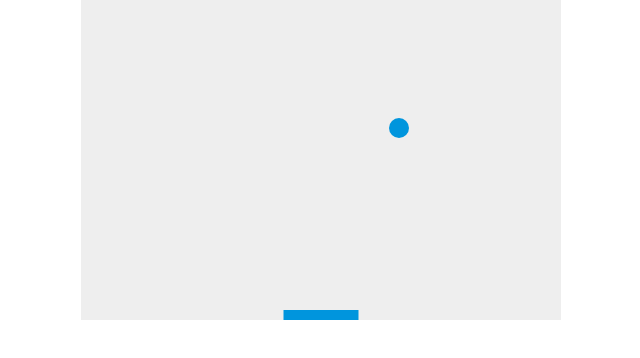
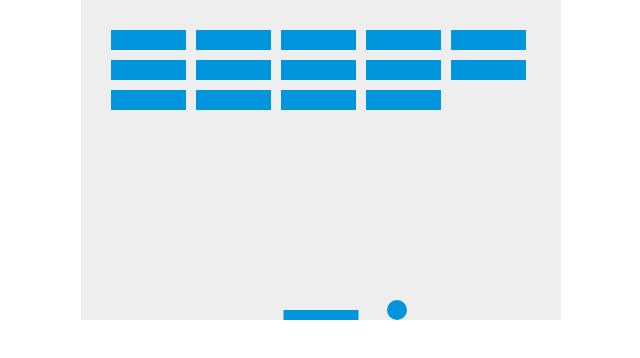
Before and after one commit to jsm-txt/BreakOut, a website: page index.html in a window 1280 px wide. Shown: the whole page, without its empty margins (319-959 px from the left). Drawn offline with Linux system fonts and the light colour scheme.

Commit message:
Collision detection

```diff
--- a/index.html
+++ b/index.html
@@ -15,85 +15,135 @@
 <script>
 	var canvas = document.getElementById("myCanvas");
 var ctx = canvas.getContext("2d");
-    var x = canvas.width/2;
-    var y = canvas.height-30;
+var ballRadius = 10;
+var x = canvas.width / 2;
+var y = canvas.height - 30;
 var dx = 2;
 var dy = -2;
-    var ballRadius = 10;
-
 var paddleHeight = 10;
 var paddleWidth = 75;
-    var paddleX = (canvas.width-paddleWidth) / 2;
+var paddleX = (canvas.width - paddleWidth) / 2;
 var rightPressed = false;
 var leftPressed = false;
+var brickRowCount = 3;
+var brickColumnCount = 5;
+var brickWidth = 75;
+var brickHeight = 20;
+var brickPadding = 10;
+var brickOffsetTop = 30;
+var brickOffsetLeft = 30;
+
+var bricks = [];
+for (var c = 0; c < brickColumnCount; c++) {
+    bricks[c] = [];
+    for (var r = 0; r < brickRowCount; r++) {
+        bricks[c][r] = { x: 0, y: 0, status: 1 };
+    }
+}
+
 document.addEventListener("keydown", keyDownHandler, false);
 document.addEventListener("keyup", keyUpHandler, false);
 
 function keyDownHandler(e) {
-    if(e.key == "Right" || e.key == "ArrowRight") {
+    if (e.key == "Right" || e.key == "ArrowRight") {
         rightPressed = true;
     }
-    else if(e.key == "Left" || e.key == "ArrowLeft") {
+    else if (e.key == "Left" || e.key == "ArrowLeft") {
         leftPressed = true;
     }
 }
 
 function keyUpHandler(e) {
-        if(e.key == "Right" || e.key == "ArrowRight") {
+    if (e.key == "Right" || e.key == "ArrowRight") {
         rightPressed = false;
     }
-        else if(e.key == "Left" || e.key == "ArrowLeft") {
+    else if (e.key == "Left" || e.key == "ArrowLeft") {
         leftPressed = false;
     }
 }
-
+function collisionDetection() {
+    for (var c = 0; c < brickColumnCount; c++) {
+        for (var r = 0; r < brickRowCount; r++) {
+            var b = bricks[c][r];
+            if (b.status == 1) {
+                if (x > b.x && x < b.x + brickWidth && y > b.y && y < b.y + brickHeight) {
+                    dy = -dy;
+                    b.status = 0;
+                }
+            }
+        }
+    }
+}
 function drawBall() {
-    ctx.arc(x, y, ballRadius, 0, Math.PI*2);
     ctx.beginPath();
-    ctx.arc(x, y, 10, 0, Math.PI*2);
+    ctx.arc(x, y, ballRadius, 0, Math.PI * 2);
     ctx.fillStyle = "#0095DD";
     ctx.fill();
     ctx.closePath();
 }
-
 function drawPaddle() {
     ctx.beginPath();
-        ctx.rect(paddleX, canvas.height-paddleHeight, paddleWidth, paddleHeight);
+    ctx.rect(paddleX, canvas.height - paddleHeight, paddleWidth, paddleHeight);
     ctx.fillStyle = "#0095DD";
     ctx.fill();
     ctx.closePath();
 }
+function drawBricks() {
+    for (var c = 0; c < brickColumnCount; c++) {
+        for (var r = 0; r < brickRowCount; r++) {
+            if (bricks[c][r].status == 1) {
+                var brickX = (c * (brickWidth + brickPadding)) + brickOffsetLeft;
+                var brickY = (r * (brickHeight + brickPadding)) + brickOffsetTop;
+                bricks[c][r].x = brickX;
+                bricks[c][r].y = brickY;
+                ctx.beginPath();
+                ctx.rect(brickX, brickY, brickWidth, brickHeight);
+                ctx.fillStyle = "#0095DD";
+                ctx.fill();
+                ctx.closePath();
+            }
+        }
+    }
+}
 
 function draw() {
     ctx.clearRect(0, 0, canvas.width, canvas.height);
+    drawBricks();
     drawBall();
     drawPaddle();
+    collisionDetection();
 
-    if(x + dx > canvas.width-ballRadius || x + dx < ballRadius) {
+    if (x + dx > canvas.width - ballRadius || x + dx < ballRadius) {
         dx = -dx;
     }
-    if(y + dy > canvas.height-ballRadius || y + dy < ballRadius) {
+    if (y + dy < ballRadius) {
         dy = -dy;
     }
-
-    if(rightPressed) {
-        paddleX += 7;
-        if (paddleX + paddleWidth > canvas.width){
-            paddleX = canvas.width - paddleWidth;
+    else if (y + dy > canvas.height - ballRadius) {
+        if (x > paddleX && x < paddleX + paddleWidth) {
+            if (y = y - paddleHeight) {
+                dy = -dy;
             }
         }
-    else if(leftPressed) {
+        else {
+            alert("GAME OVER");
+            document.location.reload();
+            clearInterval(interval); // Needed for Chrome to end game
+        }
+    }
+
+    if (rightPressed && paddleX < canvas.width - paddleWidth) {
+        paddleX += 7;
+    }
+    else if (leftPressed && paddleX > 0) {
         paddleX -= 7;
-        if (paddleX < 0){
-            paddleX = 0;
-        }
     }
 
     x += dx;
     y += dy;
 }
-    setInterval(draw, 10);
 
+var interval = setInterval(draw, 10);
 
 </script>
 
```
Also changed, not shown: package.json (added, +25 -0 lines), .eslintrc.js (added), index.js (added), 1 other file. Lines whose indentation alone changed are shown as unchanged.
